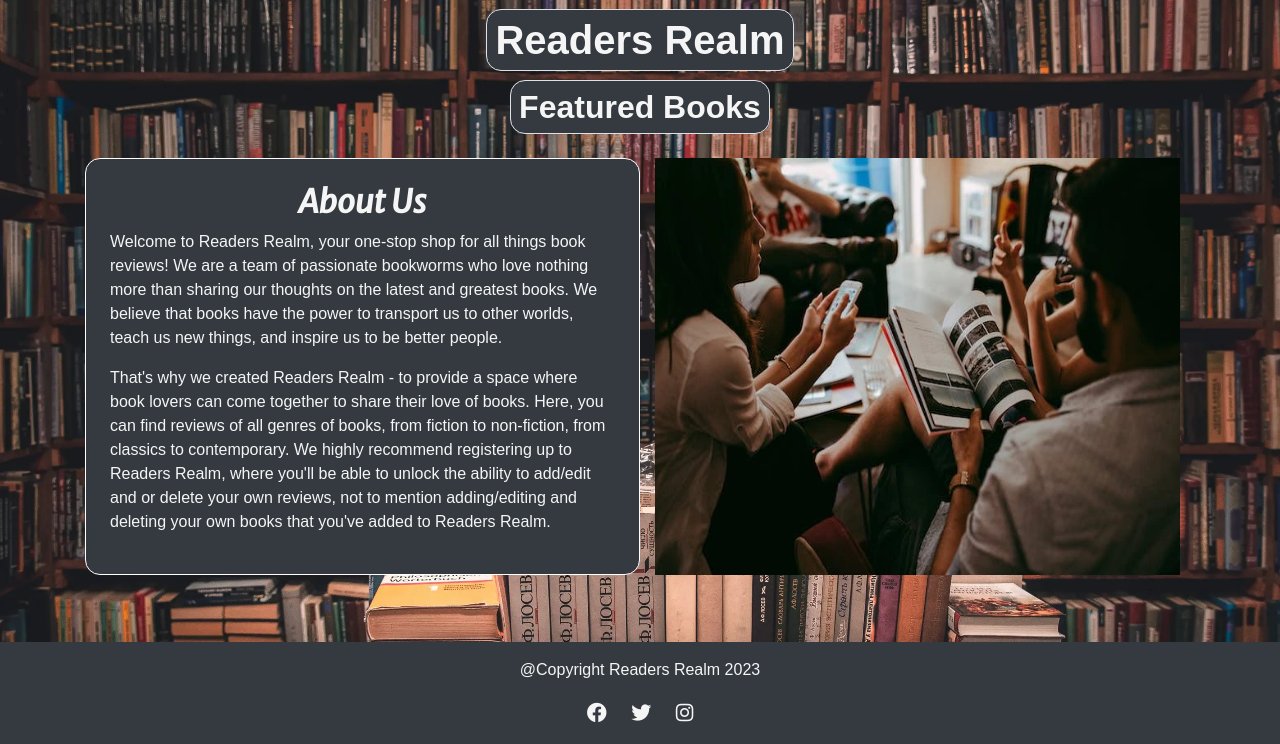
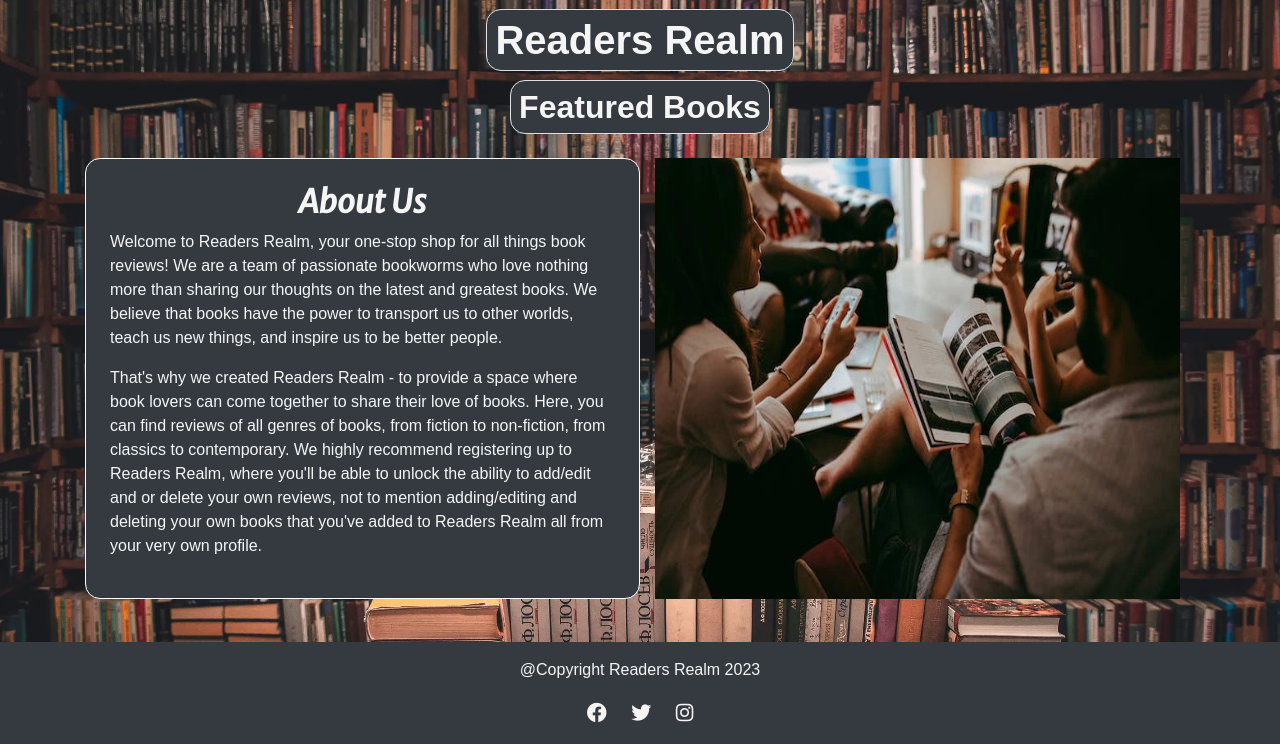
Before and after one commit to Craig-Hudson/online-book-review, a Flask app: page / in a window 1280 px wide. Shown: the part 56-800 px from the top of the page. Run offline with Flask 2, Linux system fonts and the light colour scheme; data that the repository does not hold is empty.

Commit message:
ADD: add more info in about us section on home page

```diff
--- a/readersrealm/templates/index.html
+++ b/readersrealm/templates/index.html
@@ -72,7 +72,8 @@
                 of all genres of books, from fiction to non-fiction, from classics to contemporary.
                 We highly recommend registering up to Readers Realm, where you'll be able to unlock the
                 ability to add/edit and or delete your own reviews, not to mention
-                adding/editing and deleting your own books that you've added to Readers Realm.
+                adding/editing and deleting your own books that you've added to Readers Realm all
+                from your very own profile.
             </p>
         </div>
 
--- a/readersrealm/templates/profile.html
+++ b/readersrealm/templates/profile.html
@@ -8,8 +8,8 @@
         <div class="col-md-4">
             <div class="card bg-dark">
                 <div class="card-body">
-                    <p class="card-title text-center larger-font"><strong>{{ user.username }}</strong></p>
-                    <p class="card-text text-center"><strong>{{ user.email }}</strong></p>
+                    <p class="card-title text-center larger-font"><strong>Username: {{ user.username }}</strong></p>
+                    <p class="card-text text-center"><strong> Email: {{ user.email }}</strong></p>
                 </div>
             </div>
         </div>
```
